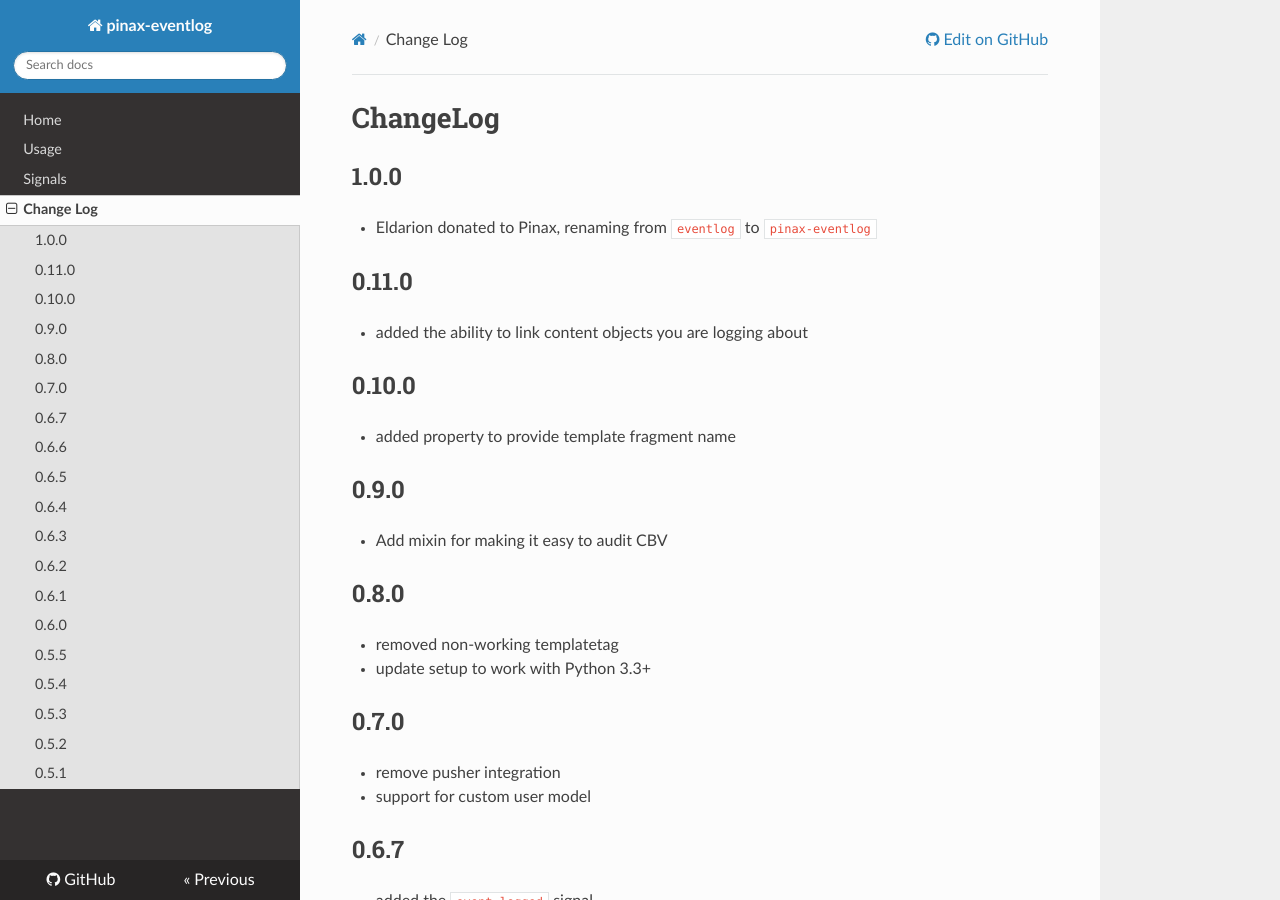
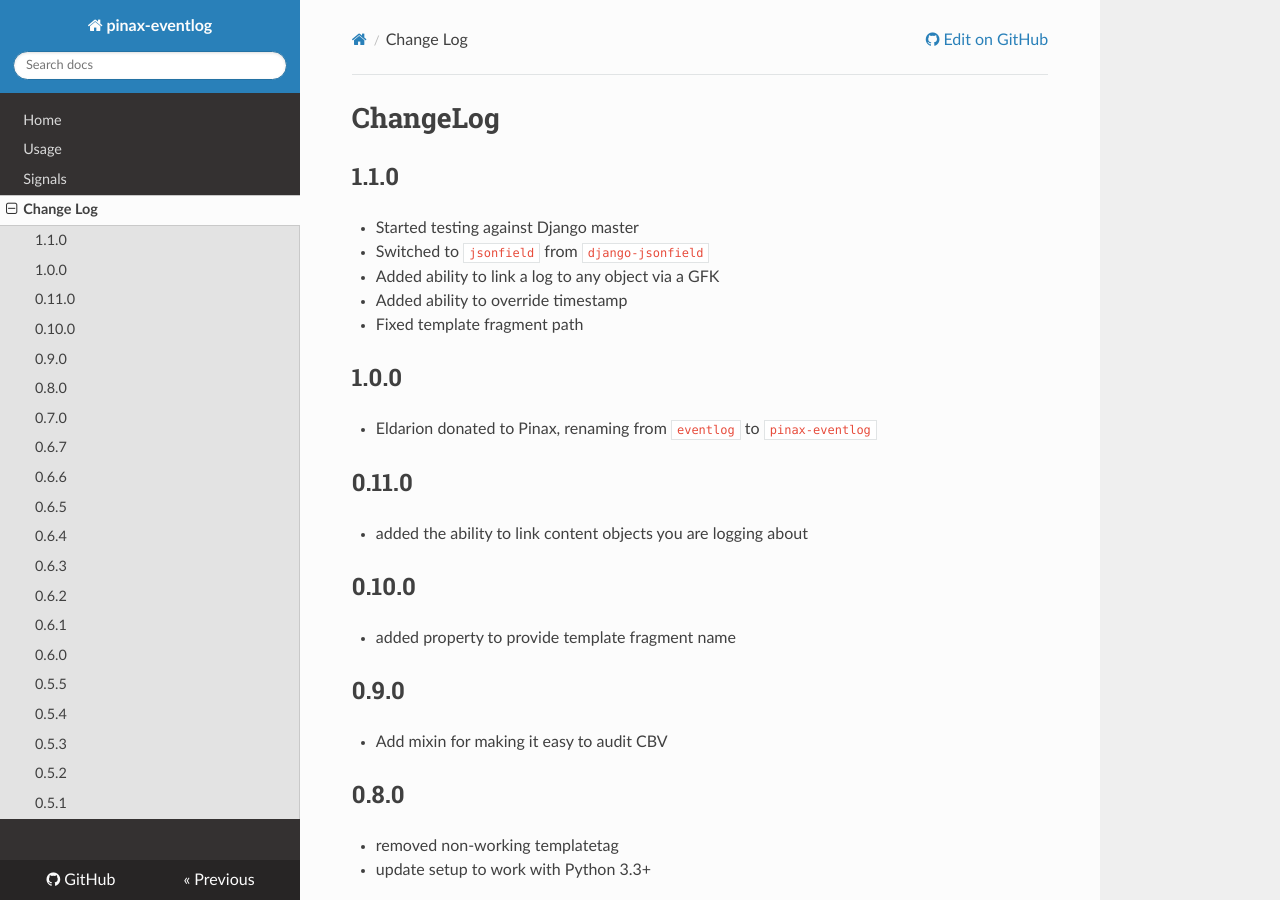
Before and after one commit to pinax/pinax-eventlog, an MkDocs documentation site: the page built from docs/changelog.md, in a window 1280 px wide and 900 px high. Built offline with MkDocs 1.6.1, drawn with Linux system fonts in a browser that asks for light colours; nearby versions of some CDN libraries; old or Windows-style settings are respelled for this version of MkDocs.

Commit message:
Update change log

```diff
--- a/docs/changelog.md
+++ b/docs/changelog.md
@@ -1,4 +1,13 @@
 # ChangeLog
+
+## 1.1.0
+
+- Started testing against Django master
+- Switched to `jsonfield` from `django-jsonfield`
+- Added ability to link a log to any object via a GFK
+- Added ability to override timestamp
+- Fixed template fragment path
+
 
 ## 1.0.0
 
```
